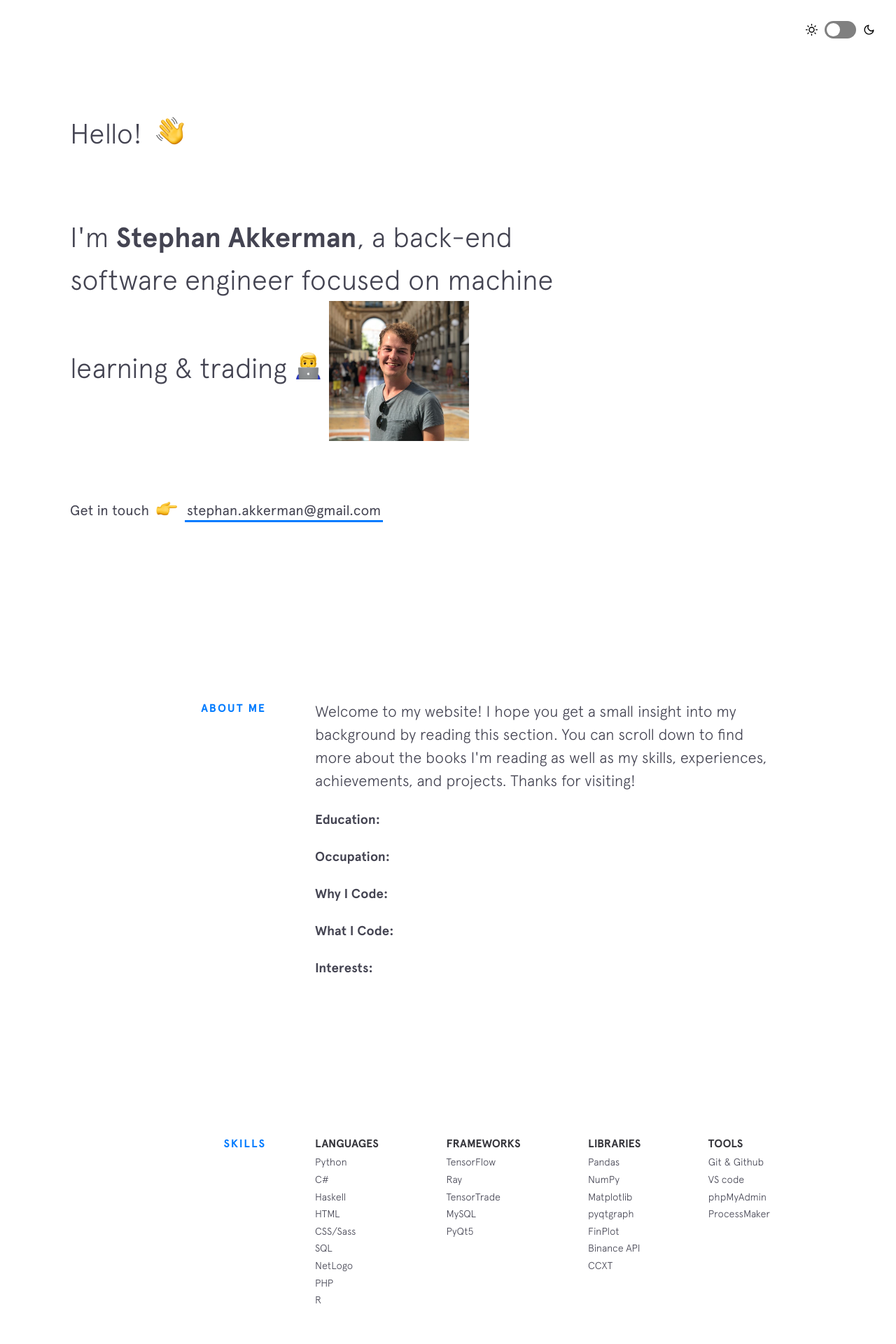
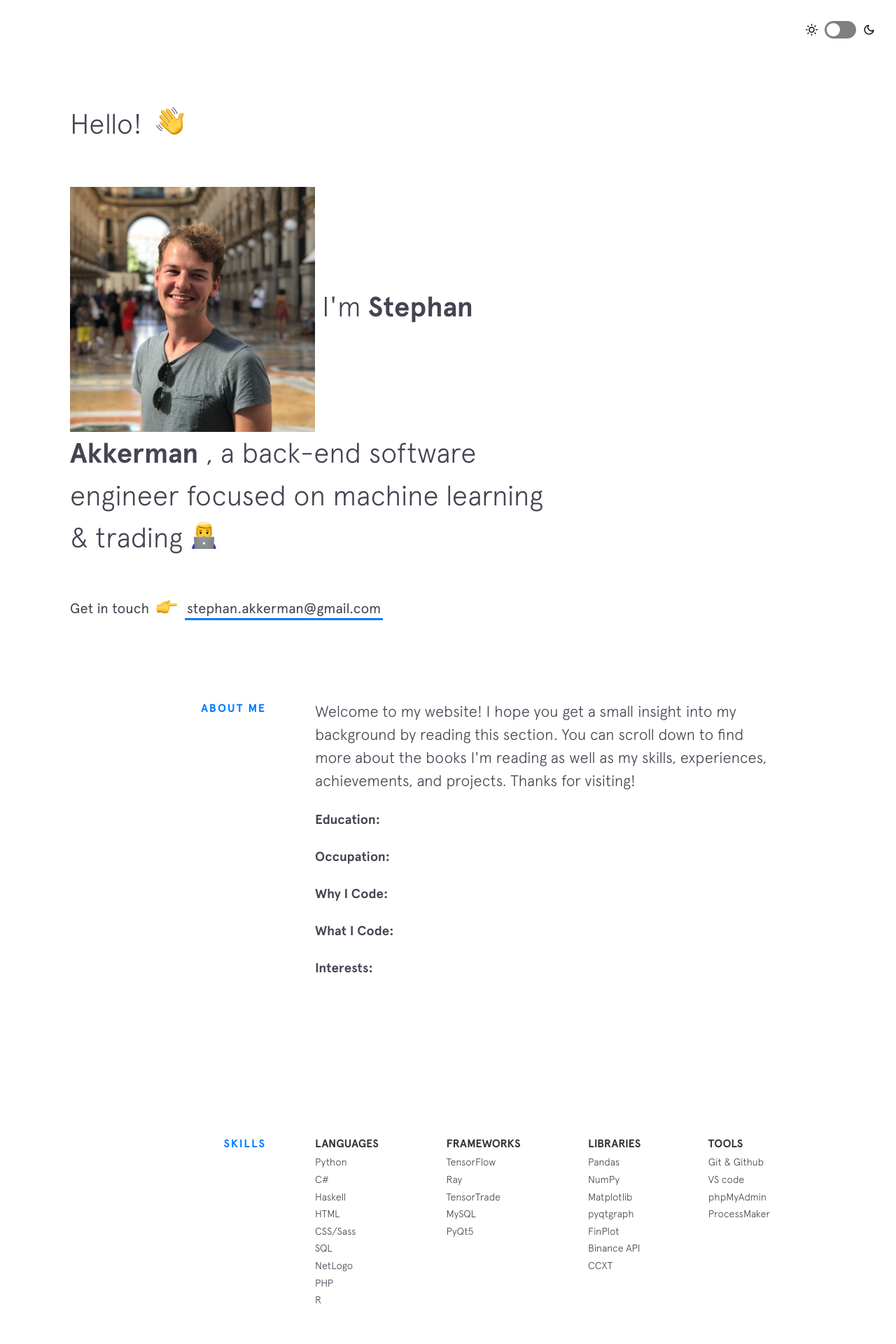
Before and after one commit to StephanAkkerman/StephanAkkerman.github.io, a Jekyll site: the page built from index.html, in a window 1280 px wide. Shown: the top 1920 px of the page at 70% size. Built offline with Jekyll 4.4.1, drawn with Linux system fonts in a browser that asks for light colours; nearby versions of some CDN libraries.

Commit message:
Update intro.html

```diff
--- a/_includes/intro.html
+++ b/_includes/intro.html
@@ -3,10 +3,12 @@
     <span class="emoji wave-hand animated"></span>
   </h1>
 
-  <h2 class="intro__tagline">I'm
-    <span class="name">Stephan Akkerman</span>, a back-end software engineer focused on machine learning &amp; trading
+  <h2 class="intro__tagline">
+    <img style="display: inline;" src="{{site.baseurl}}/img/headshot.jpg" alt="" height="350px" width="350px">
+    I'm
+    <span class="name">Stephan Akkerman</span>
+    , a back-end software engineer focused on machine learning &amp; trading
     <span class="emoji technologist"></span>
-    <img src="{{site.baseurl}}/img/headshot.jpg" alt="" height="200px" width="200px">
   </h2>
 
   <h3 class="intro__contact">
```
